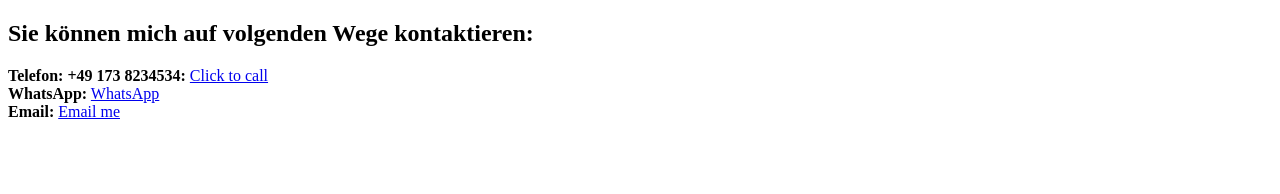
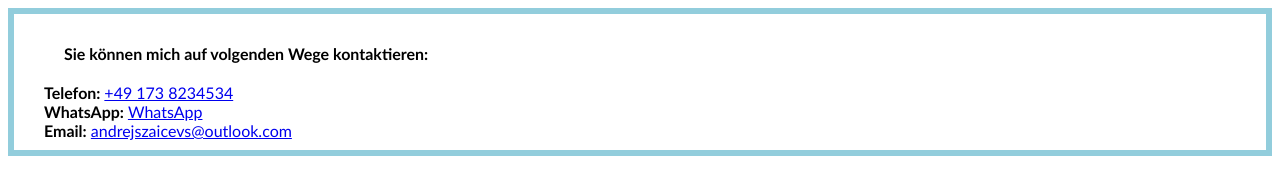
Before and after one commit to AndrejZaicev/CV, a plain HTML site: page pages/contact.html in a window 1280 px wide. Drawn offline with Linux system fonts and the light colour scheme.

Commit message:
Update contact.html

```diff
--- a/pages/contact.html
+++ b/pages/contact.html
@@ -3,16 +3,16 @@
     <head>
         <meta charset="UTF-8">
         <meta name="viewport" content="width=device-width, initial-scale=1.0">
+        <link rel="stylesheet" href="../css/lebenslauf.css">
         <title>Kontakt Möglichkeiten</title>
     </head>
 
     <body>
 
         <h2>Sie können mich auf volgenden Wege kontaktieren:</h2>
-        <b>Telefon: +49 173 8234534:</b> <a href="tel:+491738234534">Click to
-            call</a><br />
+        <b>Telefon: </b> <a href="tel:+491738234534">+49 173 8234534</a><br />
         <b>WhatsApp:</b> <a href="https://wa.me/1738234534">WhatsApp</a><br />
-        <b>Email:</b> <a href="mailto:andrejs.zaicevs@outlook.com">Email me</a><!--Interractiv-->
+        <b>Email:</b> <a href="mailto:andrejs.zaicevs@outlook.com">andrejszaicevs@outlook.com</a>
 
     </body>
 </html>
```
